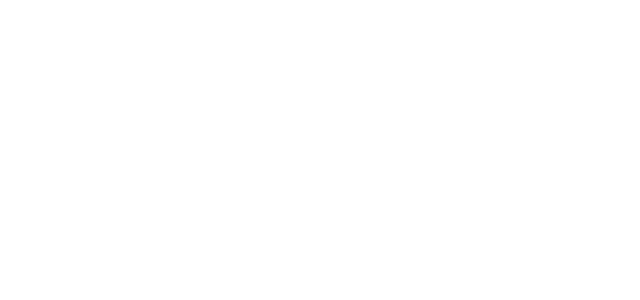
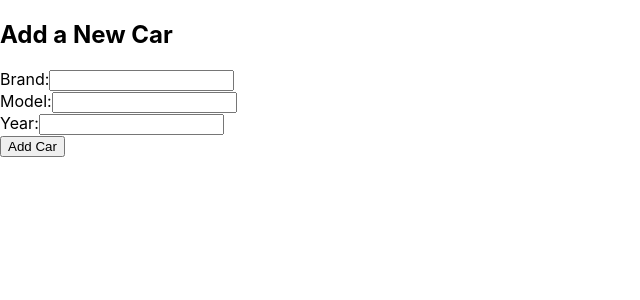
Before and after one commit to dn0418/Car_Rental_Frontend, a React (Create React App) app: page /add_car in a window 1280 px wide. Before the commit this address had no page. Shown: the top 300 px of the page, without its empty margins (0-640 px from the left). Built offline with nearby package versions, Linux system fonts and the light colour scheme.

Commit message:
Update App.js Update addCar.js Update navbar.js Update carsSlice.js

```diff
--- a/src/App.js
+++ b/src/App.js
@@ -5,32 +5,19 @@ import SignIn from './components/SignIn';
 import SignUp from './components/SignUp';
 import Main from './components/Main';
 import Favorites from './components/Favourite';
+import AddCar from './components/addCar'; // Import the AddCar component
 
 function App() {
   return (
     <Router>
       <div className="page_container">
         <Routes>
-          <Route
-            path="/"
-            element={<Body />}
-          />
-          <Route
-            path="/signin"
-            element={<SignIn />}
-          />
-          <Route
-            path="/signup"
-            element={<SignUp />}
-          />
-          <Route
-            path="/main"
-            element={<Main />}
-          />
-          <Route
-            path="/favorites"
-            element={<Favorites />}
-          />
+          <Route path="/" element={<Body />} />
+          <Route path="/signin" element={<SignIn />} />
+          <Route path="/signup" element={<SignUp />} />
+          <Route path="/main" element={<Main />} />
+          <Route path="/favorites" element={<Favorites />} />
+          <Route path="/add_car" element={<AddCar />} />
         </Routes>
       </div>
     </Router>
--- a/src/components/addCar.js
+++ b/src/components/addCar.js
@@ -1,3 +1,86 @@
+import React, { useState } from 'react';
+import { useDispatch } from 'react-redux';
+import { addCar } from '../redux/carsSlice';
+
 export default function AddCar() {
+  const [carDetails, setCarDetails] = useState({
+    brand: '',
+    model: '',
+    year: '',
+  });
 
+  const dispatch = useDispatch();
+
+  const handleChange = (event) => {
+    const { name, value } = event.target;
+    setCarDetails((prevDetails) => ({
+      ...prevDetails,
+      [name]: value,
+    }));
+  };
+
+  const handleSubmit = (event) => {
+    event.preventDefault();
+
+    const { brand, model, year } = carDetails;
+
+    const newCar = {
+      brand,
+      model,
+      year,
+    };
+
+    const userId = '123'; // Replace '123' with the actual user ID
+
+    dispatch(addCar({ userId, car: newCar }));
+
+    // Reset the form
+    setCarDetails({
+      brand: '',
+      model: '',
+      year: '',
+    });
+  };
+
+  return (
+    <div>
+      <h2>Add a New Car</h2>
+      <form onSubmit={handleSubmit}>
+        <label htmlFor="brand">
+          Brand:
+          <input
+            id="brand"
+            type="text"
+            name="brand"
+            value={carDetails.brand}
+            onChange={handleChange}
+          />
+        </label>
+        <br />
+        <label htmlFor="model">
+          Model:
+          <input
+            id="model"
+            type="text"
+            name="model"
+            value={carDetails.model}
+            onChange={handleChange}
+          />
+        </label>
+        <br />
+        <label htmlFor="year">
+          Year:
+          <input
+            id="year"
+            type="text"
+            name="year"
+            value={carDetails.year}
+            onChange={handleChange}
+          />
+        </label>
+        <br />
+        <button type="submit">Add Car</button>
+      </form>
+    </div>
+  );
 }
--- a/src/components/navbar.js
+++ b/src/components/navbar.js
@@ -1,9 +1,12 @@
 import React, { useState } from 'react';
-import { Link } from 'react-router-dom';
+import { Link, useNavigate } from 'react-router-dom';
+// import { useDispatch } from 'react-redux';
 import '../styles/navbar.css';
 
 export default function Navbar() {
   const [isMenuActive, setIsMenuActive] = useState(false);
+  // const dispatch = useDispatch();
+  const navigate = useNavigate();
 
   const handleHamburgerClick = () => {
     setIsMenuActive(!isMenuActive);
@@ -17,6 +20,10 @@ export default function Navbar() {
     if (event.key === 'Enter' || event.key === ' ') {
       handleHamburgerClick();
     }
+  };
+
+  const handleAddCarClick = () => {
+    navigate('/add_car');
   };
 
   return (
@@ -49,6 +56,11 @@ export default function Navbar() {
               Favorites
             </Link>
           </li>
+          <li>
+            <button className="menu_link" type="button" onClick={handleAddCarClick}>
+              Add New Car
+            </button>
+          </li>
         </div>
         <li className="button_wrapper">
           <Link className="sign_out_button" to="/" onClick={handleMenuLinkClick}>
--- a/src/redux/carsSlice.js
+++ b/src/redux/carsSlice.js
@@ -13,6 +13,18 @@ export const fetchCars = createAsyncThunk('cars/fetchCars', async ({ userId }) =
   return data;
 });
 
+export const addCar = createAsyncThunk('cars/addCar', async ({ userId, car }) => {
+  const response = await fetch(`${baseURL}/${userId}/cars`, {
+    method: 'POST',
+    headers: {
+      'Content-Type': 'application/json',
+    },
+    body: JSON.stringify(car),
+  });
+  const data = await response.json();
+  return data;
+});
+
 const carsSlice = createSlice({
   name: 'cars',
   initialState,
@@ -21,7 +33,11 @@ const carsSlice = createSlice({
     builder
       .addCase(fetchCars.pending, (state) => ({ ...state, isLoading: true }))
       .addCase(fetchCars.fulfilled, (state, action) => ({ ...state, isLoading: false, cars: action.payload }))
-      .addCase(fetchCars.rejected, (state) => ({ ...state, isLoading: false }));
+      .addCase(fetchCars.rejected, (state) => ({ ...state, isLoading: false }))
+      .addCase(addCar.pending, (state) => ({ ...state, isLoading: true }))
+      .addCase(addCar.fulfilled, (state, action) => (
+        { ...state, isLoading: false, cars: [...state.cars, action.payload] }))
+      .addCase(addCar.rejected, (state) => ({ ...state, isLoading: false }));
   },
 });
 
```
